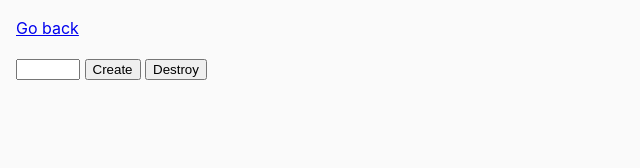
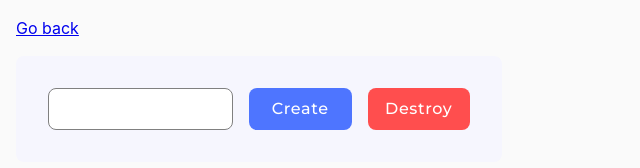
Before and after one commit to pxlmady/goit-js-hw-07, a plain HTML site: page task-6.html in a window 1280 px wide. Shown: the whole page, without its empty margins (0-640 px from the left). Drawn offline with Linux system fonts and the light colour scheme.

Commit message:
task 6 style done

```diff
--- a/task-6.html
+++ b/task-6.html
@@ -5,7 +5,84 @@
     <meta http-equiv="X-UA-Compatible" content="IE=edge" />
     <meta name="viewport" content="width=device-width, initial-scale=1.0" />
     <title>Task 6</title>
+    <style>
+      body {
+        font-family: "Montserrat", sans-serif;
+      }
+
+      input {
+        color: #2e2f42;
+        font-family: Montserrat;
+        font-size: 16px;
+        font-style: normal;
+        font-weight: 400;
+        line-height: 24px; /* 150% */
+        letter-spacing: 0.64px;
+        border-radius: 8px;
+        border: 1px solid #808080;
+        padding: 8px 72px;
+        text-align: center; /* Добавлено свойство для центрирования текста */
+      }
+
+      input[type="number"]::-webkit-inner-spin-button,
+      input[type="number"]::-webkit-outer-spin-button {
+        -webkit-appearance: none;
+        margin: 0;
+      }
+
+      input[type="number"] {
+        -moz-appearance: textfield;
+      }
+
+      button {
+        color: #fff;
+        font-family: Montserrat;
+        font-size: 16px;
+        font-style: normal;
+        font-weight: 500;
+        line-height: 24px; /* 150% */
+        letter-spacing: 0.64px;
+        width: 120px;
+        padding: 8px 16px;
+        justify-content: center;
+        align-items: center;
+        gap: 10px;
+        border-radius: 8px;
+        border: none;
+        background: #4e75ff;
+      }
+
+      button.red {
+        background: #ff4e4e;
+      }
+
+      #controls {
+        display: flex;
+        gap: 16px;
+        border-radius: 8px;
+        background: #f6f6fe;
+        width: 486px;
+        padding: 32px;
+      }
+
+      #boxes {
+        margin-top: 16px;
+        display: flex;
+        width: 486px;
+        padding: 32px;
+        align-items: flex-start;
+        gap: 10px;
+        border-radius: 8px;
+        background: #f6f6fe;
+      }
+    </style>
     <link rel="stylesheet" href="css/common.css" />
+    <link rel="preconnect" href="https://fonts.googleapis.com" />
+    <link rel="preconnect" href="https://fonts.gstatic.com" crossorigin />
+    <link
+      href="https://fonts.googleapis.com/css2?family=Montserrat:wght@400;500&display=swap"
+      rel="stylesheet"
+    />
   </head>
   <body>
     <p><a href="index.html">Go back</a></p>
@@ -13,7 +90,7 @@
     <div id="controls">
       <input type="number" min="1" max="100" step="1" />
       <button type="button" data-create>Create</button>
-      <button type="button" data-destroy>Destroy</button>
+      <button type="button" class="red" data-destroy>Destroy</button>
     </div>
 
     <div id="boxes"></div>
```
Also changed, not shown: task-5.html (+5 -0 lines).
